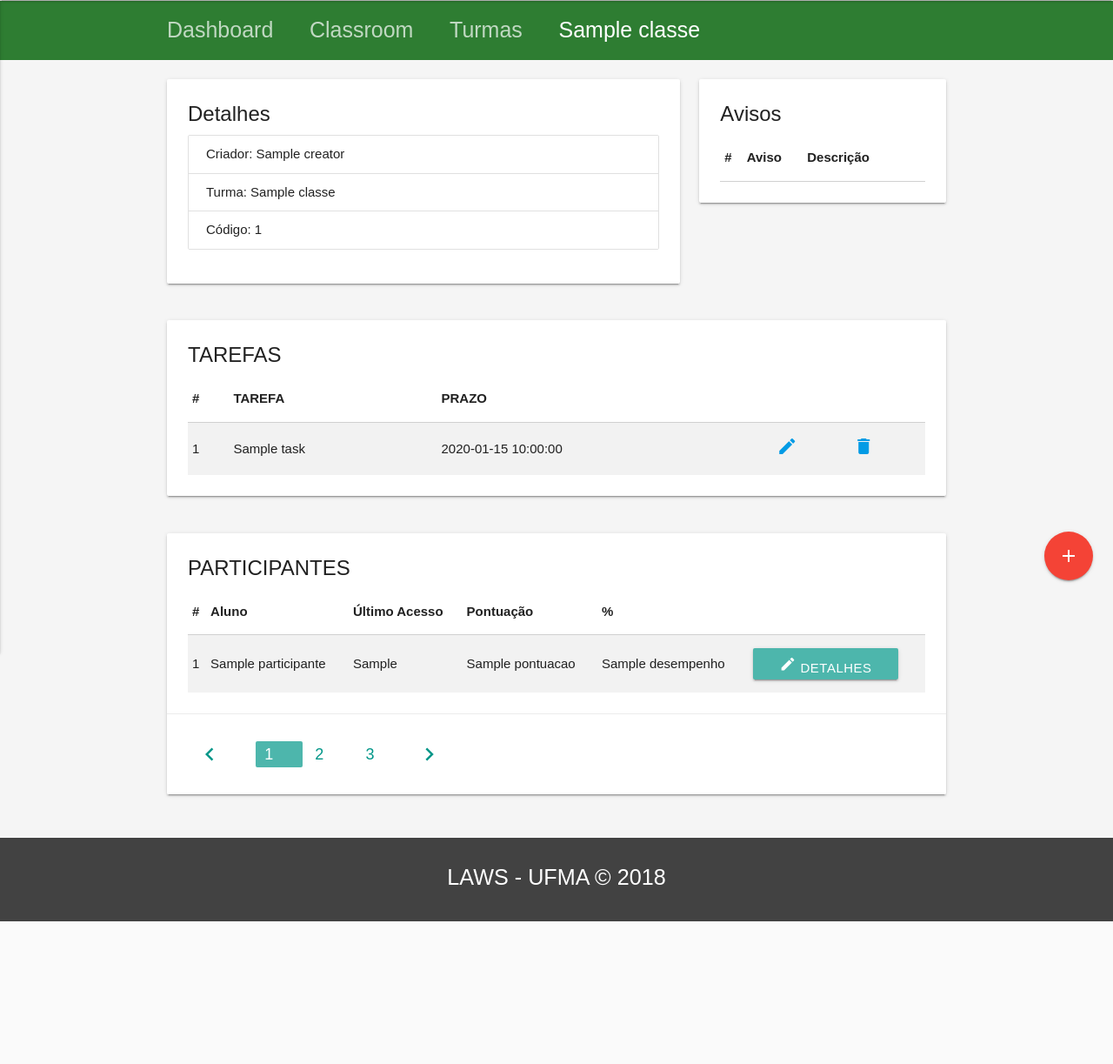
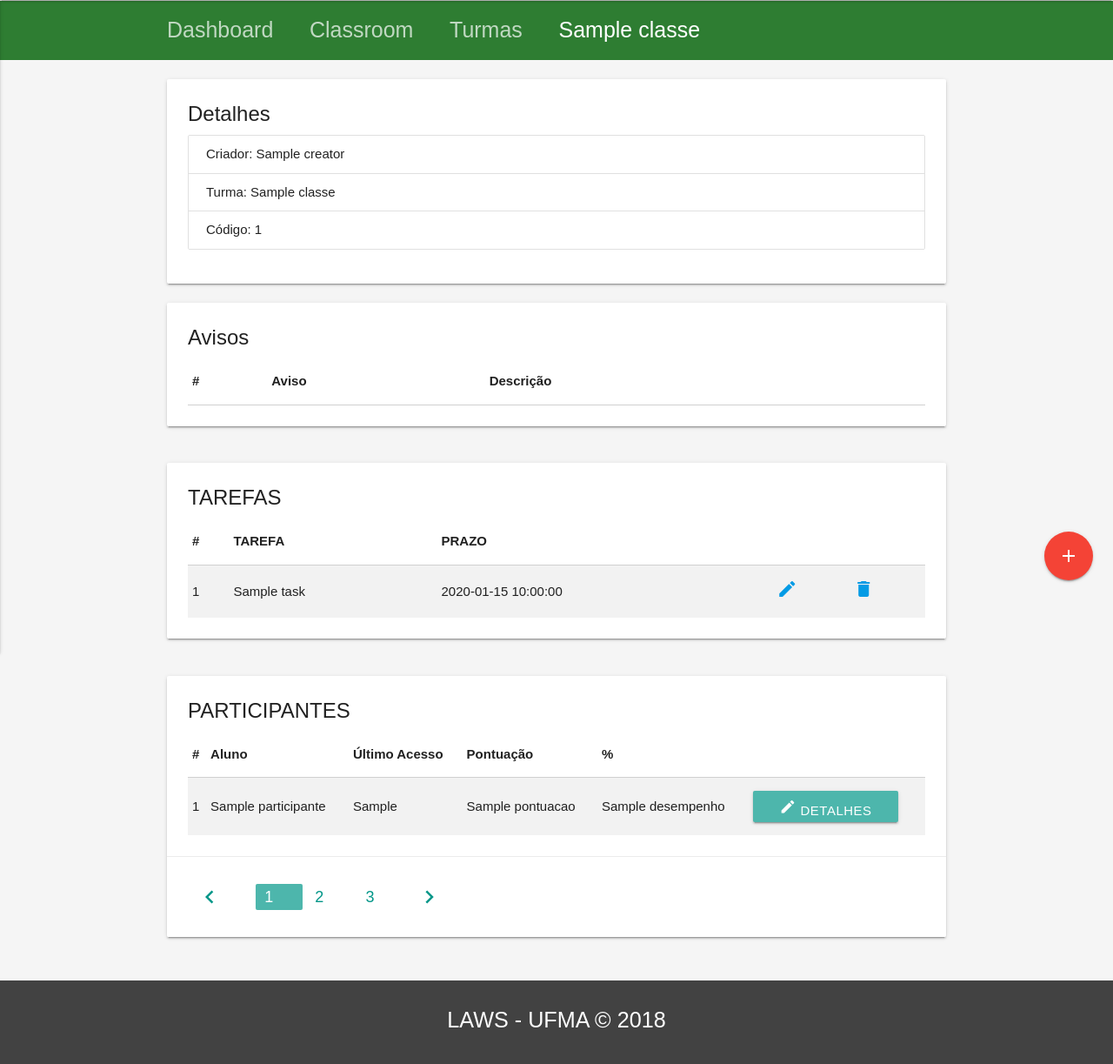
Before and after one commit to eduardosvieira/great-ui, a Flask app: template great/templates/classes/classes.html in a window 1280 px wide. Shown: the part 110-1333 px from the top of the page at 87% size. Before the commit the page ends 1169 px from the top, so only its background shows below. Run offline with Flask 2, Linux system fonts and the light colour scheme; the template is opened without the code that fills it: most values are stand-ins (such as "Sample title", 1, 10 or a date in 2020); lists and menus that the app fills with data are empty; parts of the project's set-up code (start-up, migrations or seed data) failed here and were passed over; some libraries are stand-ins or nearby versions.

Commit message:
fixing layout notices at classes.html

```diff
--- a/great/templates/classes/classes.html
+++ b/great/templates/classes/classes.html
@@ -25,7 +25,7 @@
   <section class="section section-visitors grey lighten-4">
     <div class="container">
       <div class="row">
-        <div class="col s12 m8">
+        <div class="col s12 m12 l12">
           <div class="card">
             <div class="card-content">
               <input type="hidden" id="classId" value="{{ classe._id }}">
@@ -38,7 +38,7 @@
             </div>
           </div>
         </div>
-        <div class="col s12 m4">
+        <div class="col s12 m12 l12">
           <div class="card">
             <div class="card-content">
               <span class="card-title">Avisos</span>
```
